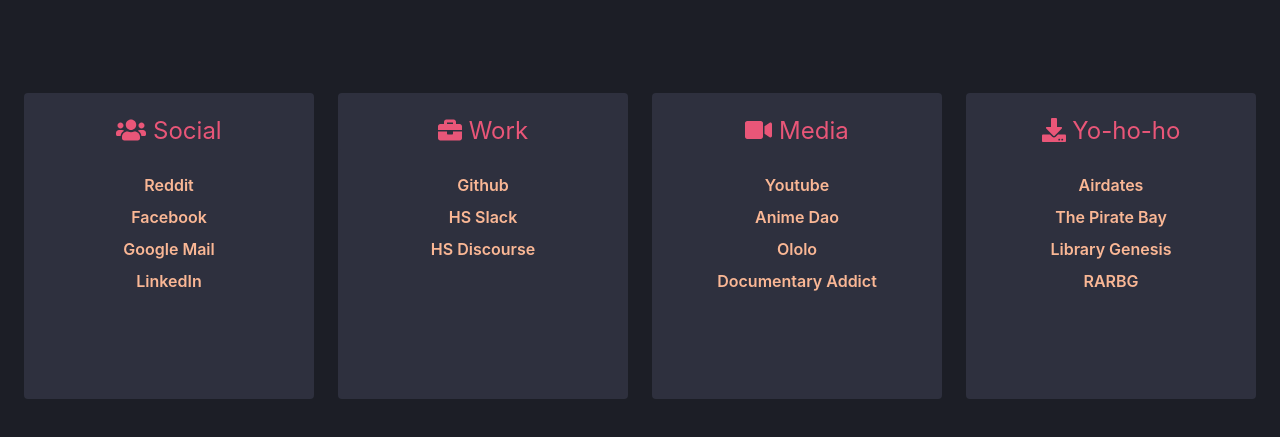
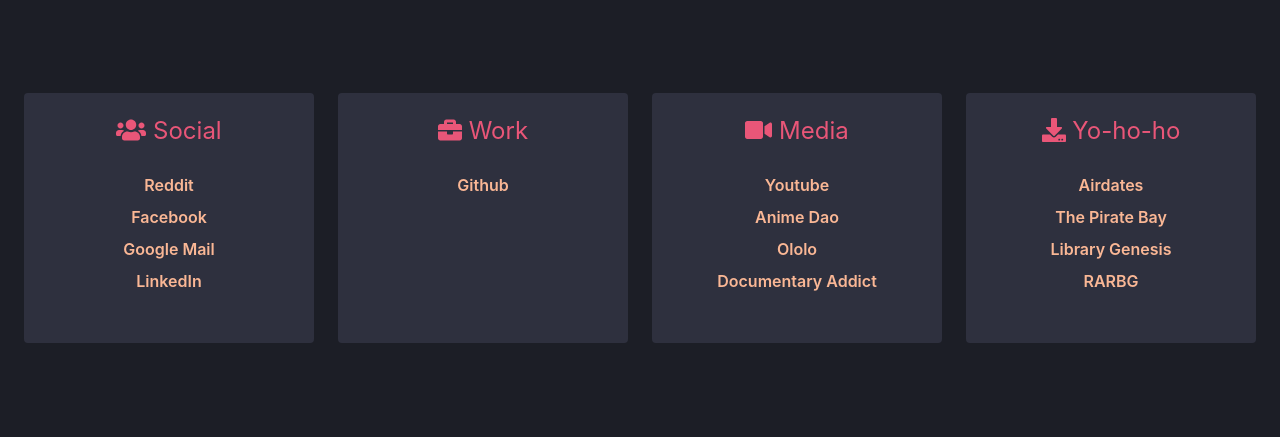
Before and after one commit to Jguer/jguer.github.io, a plain HTML site: page start.html in a window 1280 px wide. Shown: the part 125-562 px from the top of the page. Drawn offline with nearby package versions, Linux system fonts and the light colour scheme; a web font is replaced by a local one.

Commit message:
Change work links

```diff
--- a/start.html
+++ b/start.html
@@ -22,7 +22,7 @@
         background-color: #1c1e26;
       }
 
-      .link-list {
+      .column-list {
         background-color: #2e303e;
         border-radius: 4px;
         color: #7a7a7a;
@@ -75,8 +75,8 @@
     </section>
     <section class="section">
       <div class="columns">
-        <div class="column is-one-quarter">
-          <div class="link-list">
+        <div class="column">
+          <div class="column-list">
             <h3>
               <i class="fas fa-users"></i>
               Social
@@ -97,8 +97,8 @@
             </ul>
           </div>
         </div>
-        <div class="column is-one-quarter">
-          <div class="link-list">
+        <div class="column">
+          <div class="column-list">
             <h3>
               <i class="fas fa-briefcase"></i>
               Work
@@ -107,17 +107,11 @@
               <li>
                 <a href="https://github.com/">Github</a>
               </li>
-              <li>
-                <a href="https://hackerschool-ist.slack.com/">HS Slack</a>
-              </li>
-              <li>
-                <a href="http://discourse.hackerschool.io/">HS Discourse</a>
-              </li>
             </ul>
           </div>
         </div>
-        <div class="column is-one-quarter">
-          <div class="link-list">
+        <div class="column">
+          <div class="column-list">
             <h3>
               <i class="fas fa-video"></i>
               Media
@@ -138,8 +132,8 @@
             </ul>
           </div>
         </div>
-        <div class="column is-one-quarter">
-          <div class="link-list">
+        <div class="column">
+          <div class="column-list">
             <h3>
               <i class="fas fa-download"></i>
               Yo-ho-ho
@@ -166,43 +160,43 @@
 </html>
 <script>
   var today = new Date();
-  document.getElementById("date").innerHTML = formatAMPM();
+  document.getElementById('date').innerHTML = formatAMPM();
 
   function formatAMPM() {
     var d = new Date(),
       minutes =
         d.getMinutes().toString().length == 1
-          ? "0" + d.getMinutes()
+          ? '0' + d.getMinutes()
           : d.getMinutes(),
       hours =
-        d.getHours().toString().length == 1 ? "0" + d.getHours() : d.getHours(),
-      ampm = d.getHours() >= 12 ? "PM" : "AM",
+        d.getHours().toString().length == 1 ? '0' + d.getHours() : d.getHours(),
+      ampm = d.getHours() >= 12 ? 'PM' : 'AM',
       months = [
-        "Jan",
-        "Feb",
-        "Mar",
-        "Apr",
-        "May",
-        "Jun",
-        "Jul",
-        "Aug",
-        "Sep",
-        "Oct",
-        "Nov",
-        "Dec"
+        'Jan',
+        'Feb',
+        'Mar',
+        'Apr',
+        'May',
+        'Jun',
+        'Jul',
+        'Aug',
+        'Sep',
+        'Oct',
+        'Nov',
+        'Dec'
       ],
-      days = ["Sun", "Mon", "Tue", "Wed", "Thu", "Fri", "Sat"];
+      days = ['Sun', 'Mon', 'Tue', 'Wed', 'Thu', 'Fri', 'Sat'];
     return (
       days[d.getDay()] +
-      " " +
+      ' ' +
       months[d.getMonth()] +
-      " " +
+      ' ' +
       d.getDate() +
-      " " +
+      ' ' +
       d.getFullYear() +
-      " " +
+      ' ' +
       hours +
-      ":" +
+      ':' +
       minutes +
       ampm
     );
```
